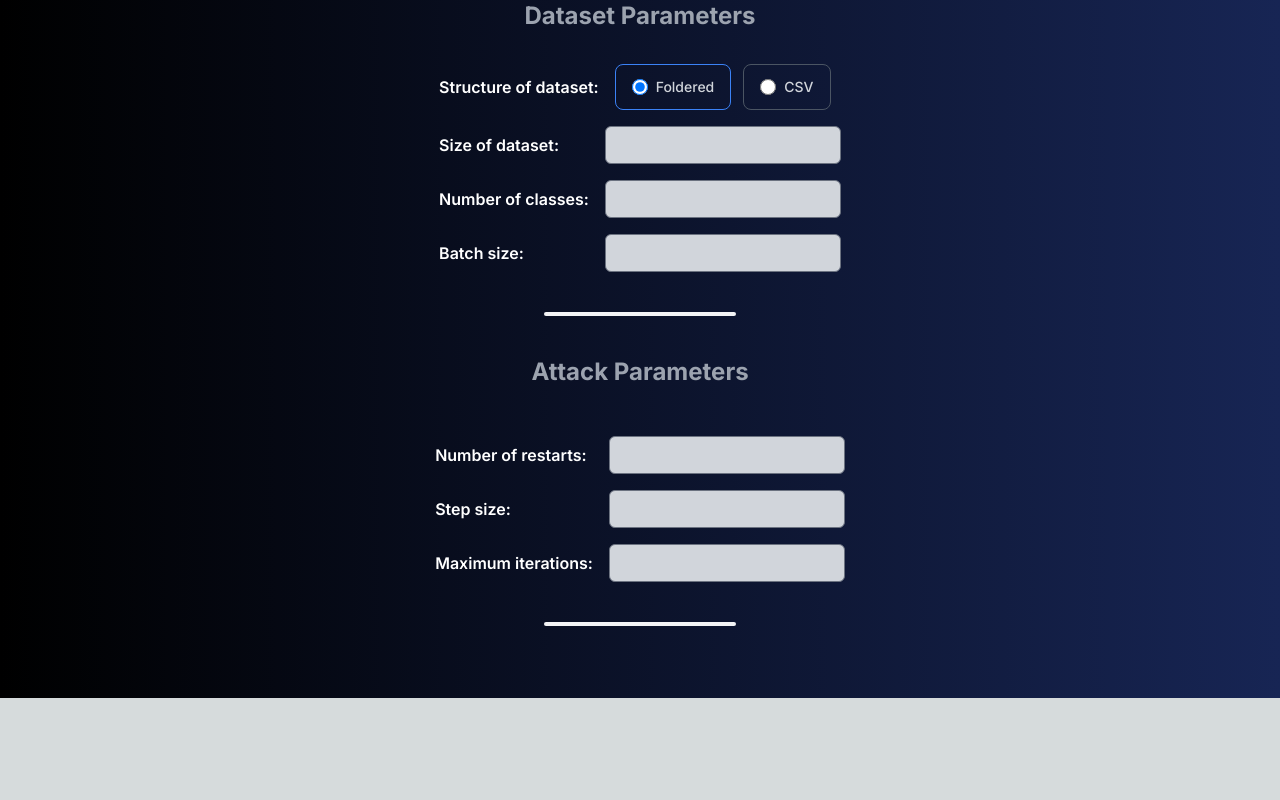
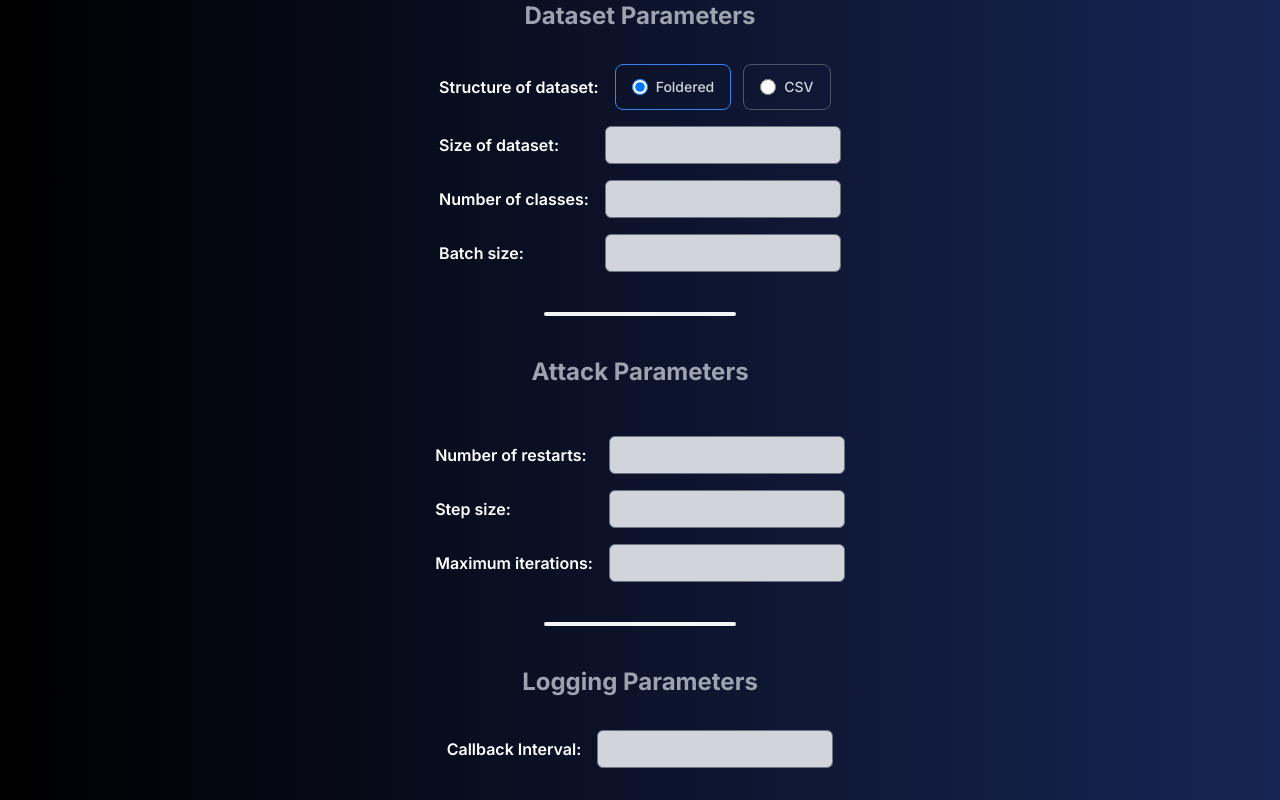
Before and after one commit to benJames9/ml-privacy-framework, a Next.js app in the folder frontend/: page / in a window 1280 px wide. Shown: the part 836-1636 px from the top of the page. Before the commit the page ends 1534 px from the top, so only its background shows below. Built offline with nearby package versions, Linux system fonts and the light colour scheme.

Commit message:
feat(frontend): add logging parameter input box

```diff
--- a/frontend/src/app/page.tsx
+++ b/frontend/src/app/page.tsx
@@ -4,6 +4,7 @@ import HBar from "@/components/HBar";
 import ModelSelect from "@/components/ModelSelect";
 import Navbar from "@/components/Navbar";
 import AttackParams from "@/components/AttackParams";
+import LoggingParams from "@/components/LoggingParams";
 
 export default function Home() {
   const models: string[] = ["ResNet-18", "Model 2", "Model 3", "Model 4"];
@@ -23,6 +24,8 @@ export default function Home() {
         <h3 className="text-2xl font-bold text-gray-400 mb-8">Attack Parameters</h3>
         <AttackParams />
         <HBar />
+        <h3 className="text-2xl font-bold text-gray-400 mb-4">Logging Parameters</h3>
+        <LoggingParams />
       </div>
     </main>
   )
--- /dev/null
+++ b/frontend/src/components/LoggingParams.tsx
@@ -0,0 +1,24 @@
+"use client";
+import React, { useState } from 'react';
+import NumberInput from './NumberInput';
+
+const LoggingParams: React.FC = () => {
+  const [callbackInterval, setCallbackInterval] = useState<number>(0);
+
+  const handleInputChange = (value: string) => {
+    console.log(value);
+    setCallbackInterval(parseInt(value));
+  }
+
+  return (
+    <div>
+      <NumberInput
+        label="Callback Interval:"
+        onChange={(e) => handleInputChange(e.target.value)}
+      />
+    </div>
+  );
+
+};
+
+export default LoggingParams;
```
